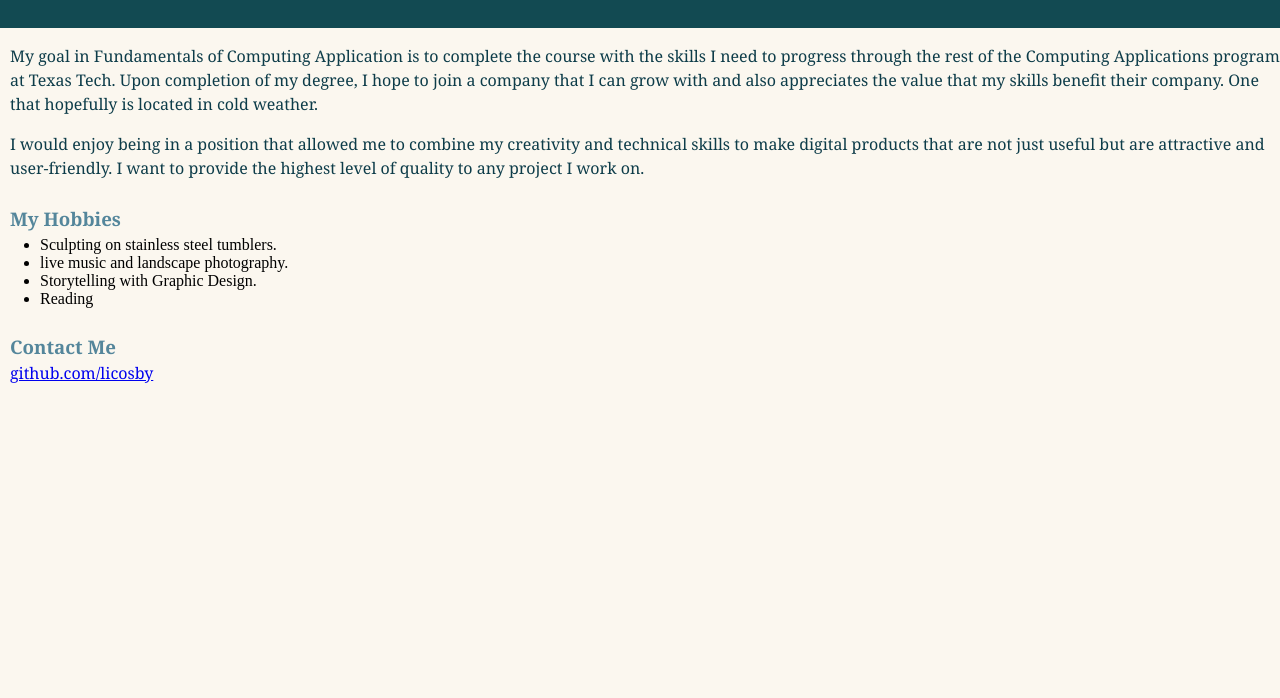
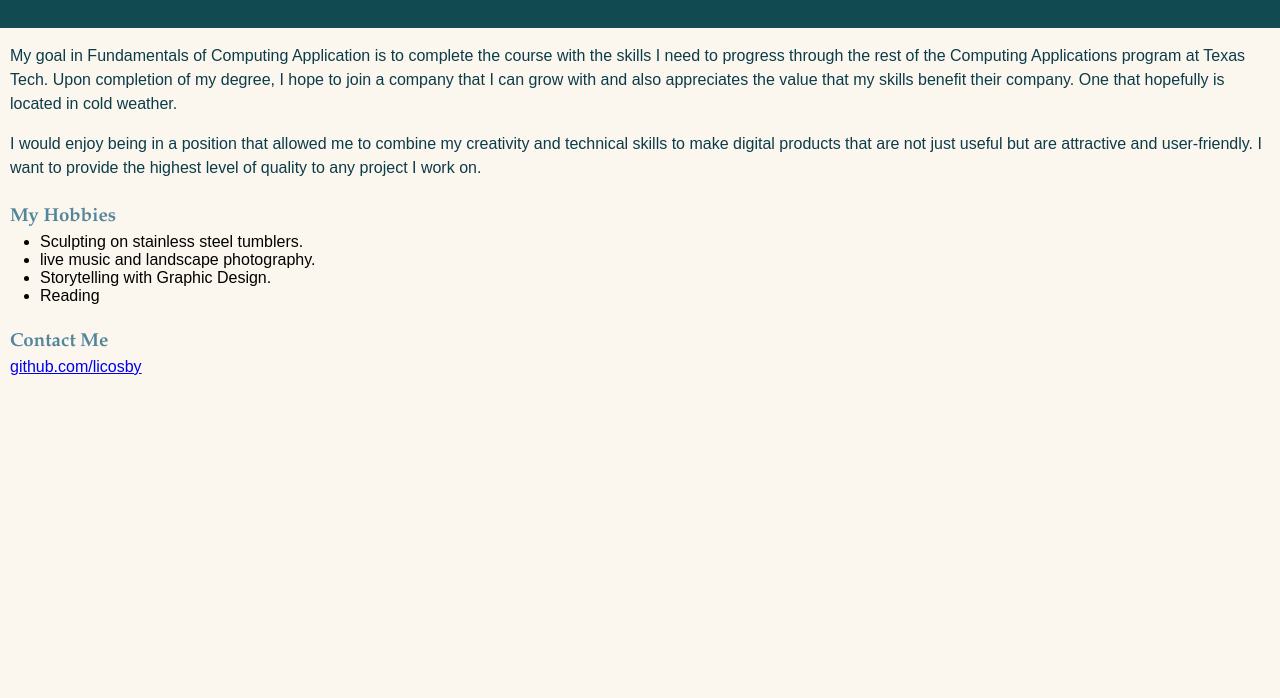
Before and after one commit to licosby/licosby.github.io, a plain HTML site: page index.html in a window 1280 px wide. Shown: the part 102-800 px from the top of the page. Drawn offline with Linux system fonts and the light colour scheme.

Commit message:
color_font family change
I changed the color for the heading and subheading. I changed the fonts on the heading and subheading as well.

```diff
--- a/style.css
+++ b/style.css
@@ -21,17 +21,17 @@ main {
 }
 
 h1 {
-    color: #54869B;
-    margin-bottom: 0;
+    color: #c8c4bd;
+    margin-bottom: 10px;
     margin-top: 10px;
-    font-size: 28px;
-    font-family: Verdana, Geneva, sans-serif;
+    font-size: 36px;
+    font-family: "Cambria", "Georgia", serif;
 }
 
 h3 {
-    color: white;
+    color: #c8c4bd;
     margin-top: 5px;
-    font-family: Verdana, Geneva, sans-serif;
+    font-family: "Cambria", "Georgia", serif;
     width: 100%;
 }
 
@@ -39,29 +39,31 @@ p {
     margin-left: 10px;
     margin-bottom: 5px;
     color: #0d3c49;
-    font-family: "Georgia", serif;
+    font-family: "Arial", "Helvetica", sans-serif;
     line-height: 1.5;
 }
 
 .hobbies {
     color: #54869B;
-    font-family: "Georgia", serif;
+    font-family: "Palatino", "Book Antiqua", serif;
     margin-left: 10px;
     margin-bottom: 0px;
     padding-top: 10px;
 }
 ul {
+    font-family: "Arial", "Helvetica", sans-serif;
     margin-top: 5px;
     padding-bottom: 10px
 }
 
 .contact {
     color: #54869B;
-    font-family: "Georgia", serif;
+    font-family: "Palatino", "Book Antiqua", serif;
     margin-bottom: 0px;
     margin-left: 10px;
 }
 
 .github {
     margin-top: 2px;
+    margin-left: 10px;
 }
```
